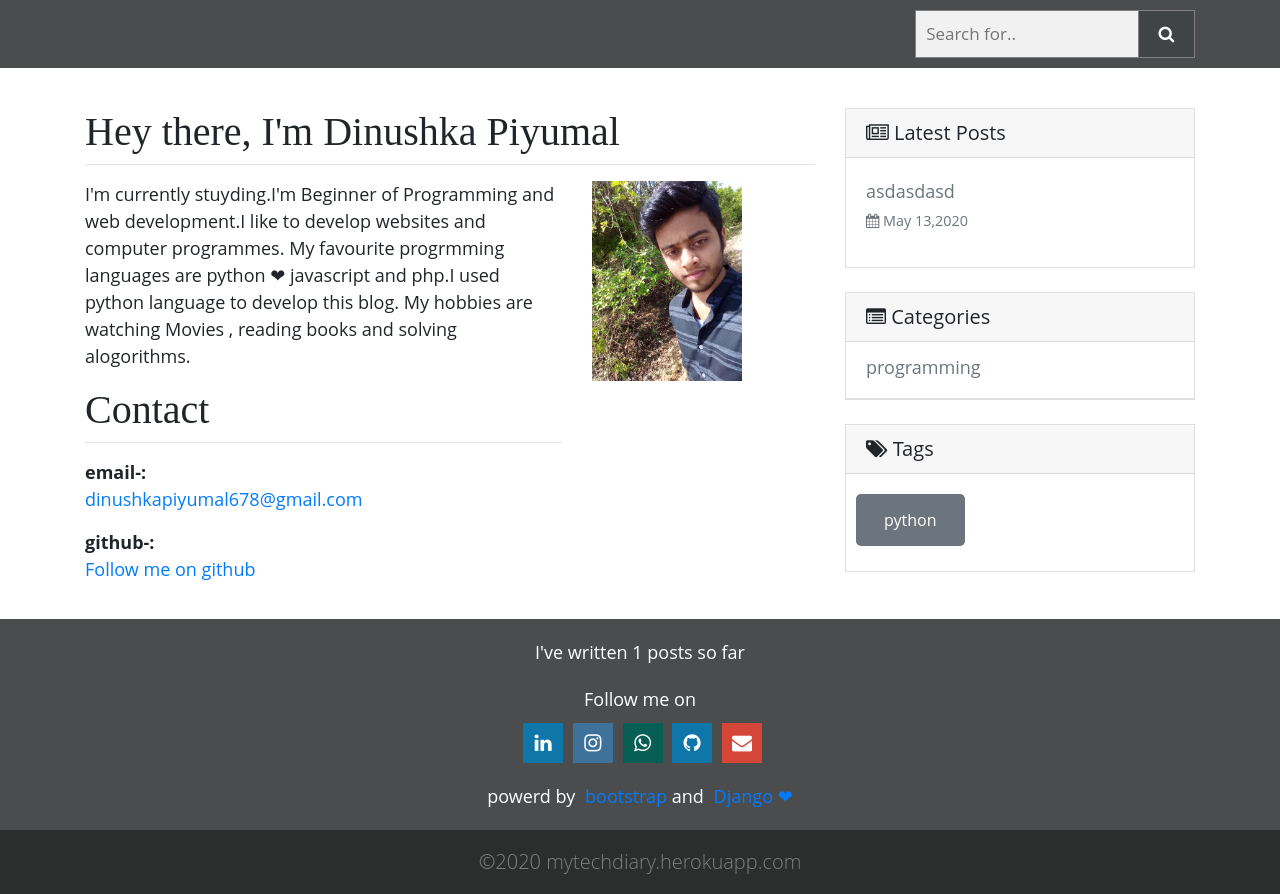
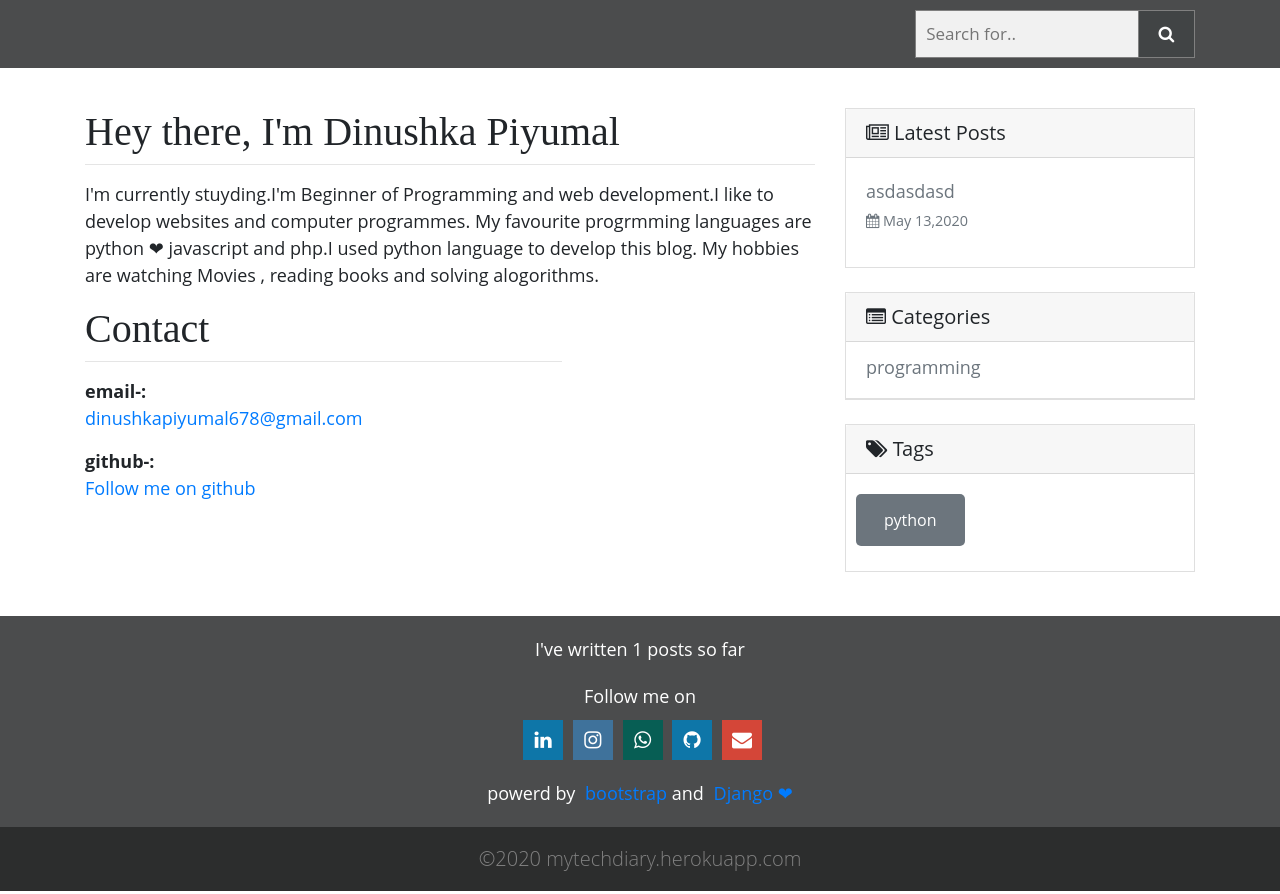
Before and after one commit to dinushka114/My-Blog-Site, a Django app: page /about/ in a window 1280 px wide. Shown: the part 132-1026 px from the top of the page. Run offline with Django 3.2, Linux system fonts and the light colour scheme; data comes from the database, SQL or seed files in the repository; some libraries are stand-ins or nearby versions.

Commit message:
'photo_removed'

```diff
--- a/blog/static/css/main.css
+++ b/blog/static/css/main.css
@@ -64,7 +64,7 @@ body {
 
 .navbar h3 {
   color: white;
-  text-align: center;
+  /* text-align: center; */
   font-family;
 }
 
--- a/blog/templates/blog/about.html
+++ b/blog/templates/blog/about.html
@@ -10,17 +10,11 @@
   <div class="Intro">
     <h1 style="font-family:serif">Hey there, I'm Dinushka Piyumal</h1>
     <hr style="margin-top:0;">
-    <div class="row">
-      <div class="col-sm-8">
-        <p>I'm currently stuyding.I'm Beginner of Programming and web development.I like to develop websites and computer programmes.
+      <p>
+        I'm currently stuyding.I'm Beginner of Programming and web development.I like to develop websites and computer programmes.
           My favourite progrmming languages are python &#10084; javascript and php.I used python language to develop this blog.
           My hobbies are watching Movies , reading books and solving alogorithms.
-        </p>
-      </div>
-      <div class="col-sm-4">
-        <img class="img-fluid" width="150" src="{% static 'images/i.jpg' %}" alt="dinushka piyumal"">
-      </div>
-    </div>
+      </p>
   </div>
   <div class="row">
     <div class="col-sm-8">
```
